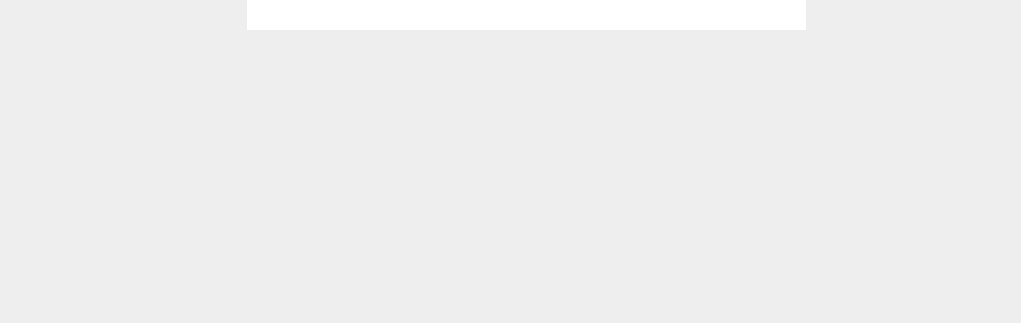
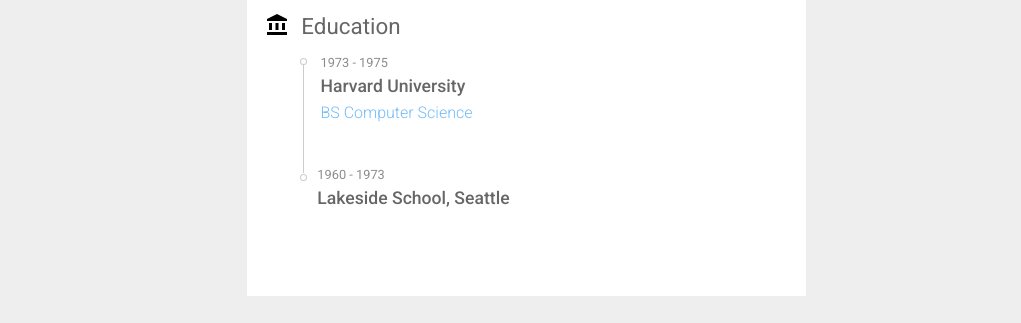
Before and after one commit to tiagoeborsanyi/css, a plain HTML site: page frontloop/step20/index.html in a window 1280 px wide. Shown: the part 1105-1428 px from the top of the page, without its empty margins (129-1150 px from the left). Drawn offline with Linux system fonts and the light colour scheme.

Commit message:
create item education step20 frontloop

```diff
--- a/frontloop/step20/css/content.css
+++ b/frontloop/step20/css/content.css
@@ -174,6 +174,10 @@
     margin-right: 0.8rem;
 }
 
+.list-item__content.education {
+    width: 100%;
+}
+
 .list-item__content-title h3 {
     margin: 0;
     font-size: 1.4rem;
--- a/frontloop/step20/index.html
+++ b/frontloop/step20/index.html
@@ -233,6 +233,36 @@
                 </div>
               </div>
             </li>
+            <li class="content-background__item">
+              <div class="list-item__icons">
+                <svg xmlns="http://www.w3.org/2000/svg" enable-background="new 0 0 24 24" viewBox="0 0 24 24" fill="currentColor" width="24px" height="24px"><g><rect fill="none" height="24" width="24"/></g><g><g><rect height="7" width="3" x="4" y="10"/><rect height="7" width="3" x="10.5" y="10"/><rect height="3" width="20" x="2" y="19"/><rect height="7" width="3" x="17" y="10"/><polygon points="12,1 2,6 2,8 22,8 22,6"/></g></g></svg>
+              </div>
+              <div class="list-item__content education">
+                <div class="list-item__content-title">
+                  <h3>Education</h3>
+                </div>
+                <div class="list-item__content-experience_edu">
+                  <div class="experience-edu__item">
+                    <div class="experience-edu_line first"></div>
+                    <div class="experience-edu_text">
+                      <span>1973 - 1975</span>
+                      <h3>Harvard University</h3>
+                      <p>BS Computer Science</p>
+                    </div>
+                    <div class="experience-edu_img"></div>
+                  </div>
+                  <div class="experience-edu__item">
+                    <div class="experience-edu_line"></div>
+                    <div class="experience-edu_text">
+                      <span>1960 - 1973</span>
+                      <h3>Lakeside School, Seattle</h3>
+                      <p></p>
+                    </div>
+                    <div class="experience-edu_img"></div>
+                  </div>
+                </div>
+              </div>
+            </li>
           </ul>
         </div>
       </div>
```
